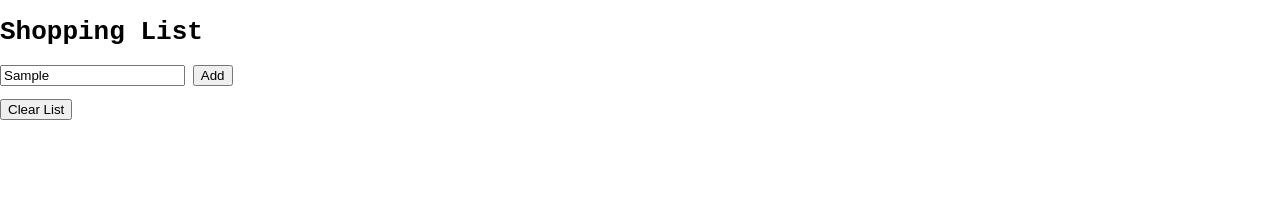
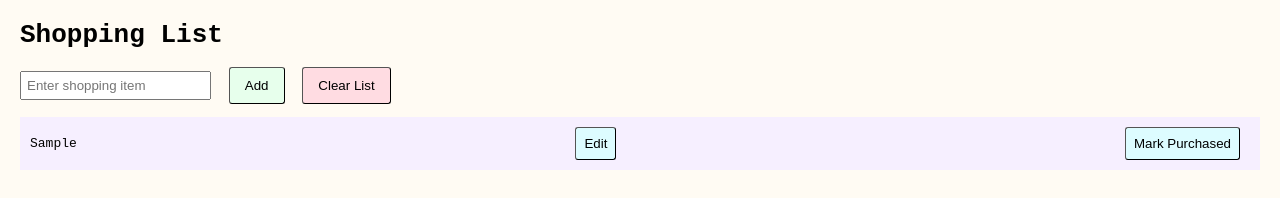
Before and after one commit to amanda-odawa/week2-code-challenge, a plain HTML site: page index.html in a window 1280 px wide. Both pictures are taken after typing "Sample" into the empty fields and a click on the button "Add". Drawn offline with Linux system fonts and the light colour scheme.

Commit message:
reverted to previous loook

```diff
--- a/index.html
+++ b/index.html
@@ -8,16 +8,13 @@
 </head>
 
 <body>
-    <div class="conainer">
-        <h1>Shopping List</h1>
+    <h1>Shopping List</h1>
 
-        <div class="input-container">
-            <input type="text" id="itemInput" placeholder="Add an item...">
-            <button id="addButton">Add</button>
-        </div>
-        <ul id="shoppingList"></ul>
-        <button id="clearButton">Clear List</button>
-    </div>
+    <input type="text" id="item-input" placeholder="Enter shopping item">
+    <button id="add-btn">Add</button>
+    <button id="clear-btn">Clear List</button>
+
+    <ul id="shopping-list"></ul>
     <script src="index.js"></script>
 </body>
 </html>
--- a/index.js
+++ b/index.js
@@ -1,22 +1,31 @@
-//Load shopping list from localStorage if available (Persistence)
+// Load shopping list from localStorage if available
 let shoppingList = JSON.parse(localStorage.getItem('shoppingList')) || [];
 
-//Get references to HTML elements
+// Get references to HTML elements
 const inputField = document.getElementById('item-input');
 const addButton = document.getElementById('add-btn');
 const clearButton = document.getElementById('clear-btn');
 const listContainer = document.getElementById('shopping-list');
 
-//Function to render the shopping list
+// Function to render the shopping list
 function renderList() {
-    listContainer.innerHTML = ''; //Clear the list container
+    listContainer.innerHTML = ''; // Clear the list container
 
     shoppingList.forEach((item, index) => {
         const listItem = document.createElement('li');
         listItem.textContent = item.text;
         listItem.classList.toggle('purchased', item.purchased);
 
-        //Add Mark Purchased Button
+        // Add Edit Button
+        const editButton = document.createElement('button');
+        editButton.textContent = 'Edit';
+        editButton.classList.add('edit-btn');
+        editButton.addEventListener('click', (event) => {
+            event.stopPropagation();
+            editItem(index);
+        });
+
+        // Add Mark Purchased Button
         const markPurchasedButton = document.createElement('button');
         markPurchasedButton.textContent = item.purchased ? 'Unmark' : 'Mark Purchased';
         markPurchasedButton.classList.add('mark-purchased-btn');
@@ -25,28 +34,19 @@ function renderList() {
             markAsPurchased(index);
         });
 
-        //Add Edit Button
-        const editButton = document.createElement('button');
-        editButton.textContent = 'Edit';
-        editButton.classList.add('edit-btn');
-        editButton.addEventListener('click', (event) => {
-            event.stopPropagation();
-            editItem(index);
-        });
-
-        //Append the buttons to the list item
+        // Append the buttons to the list item
         listItem.appendChild(editButton);
         listItem.appendChild(markPurchasedButton);
 
-        //Append the list item to the list container
+        // Append the list item to the list container
         listContainer.appendChild(listItem);
     });
 
-    //Save the list to localStorage
+    // Save the list to localStorage
     localStorage.setItem('shoppingList', JSON.stringify(shoppingList));
 }
 
-//Function to add a new item
+// Function to add a new item
 function addItem() {
     const itemText = inputField.value.trim();
 
@@ -82,7 +82,7 @@ function clearList() {
 addButton.addEventListener('click', addItem);
 clearButton.addEventListener('click', clearList);
 
-// Allows pressing Enter to add item (Fun bonus)
+// Optionally, allow pressing Enter to add item
 inputField.addEventListener('keydown', (event) => {
     if (event.key === 'Enter') {
         addItem();
--- a/style.css
+++ b/style.css
@@ -1,5 +1,50 @@
 body {
     font-family: monospace;
-    margin: 0;
+    margin: 20px;
+    background-color: rgb(255, 251, 243);
 
 }
+#shopping-list {
+    list-style-type: none;
+    padding: 0;
+}
+#shopping-list li {
+    padding: 10px;
+    margin: 5px 0;
+    background-color: rgb(246, 239, 255);
+    display: flex;
+    align-items: center;
+    justify-content: space-between;
+    cursor: pointer;
+    position: relative;
+}
+.purchased {
+    text-decoration: line-through;
+    background-color: rgb(202, 251, 255);
+}
+input[type="text"] {
+    padding: 5px;
+    flex-grow: 1;
+    margin-right: 10px;
+}
+button {
+    padding: 10px 15px;
+    margin-right: 10px;
+    cursor: pointer;
+    border-radius: 3px;
+    border-width: 1px;
+}
+#add-btn {
+    background-color: rgb(231, 255, 236);
+}
+#clear-btn {
+    background-color: rgb(255, 220, 226);
+}
+.edit-btn {
+    background-color: rgb(221, 252, 255);
+    padding: 8px;
+}
+.mark-purchased-btn {
+    background-color: rgb(221, 252, 255);
+    padding: 8px;
+}
```
